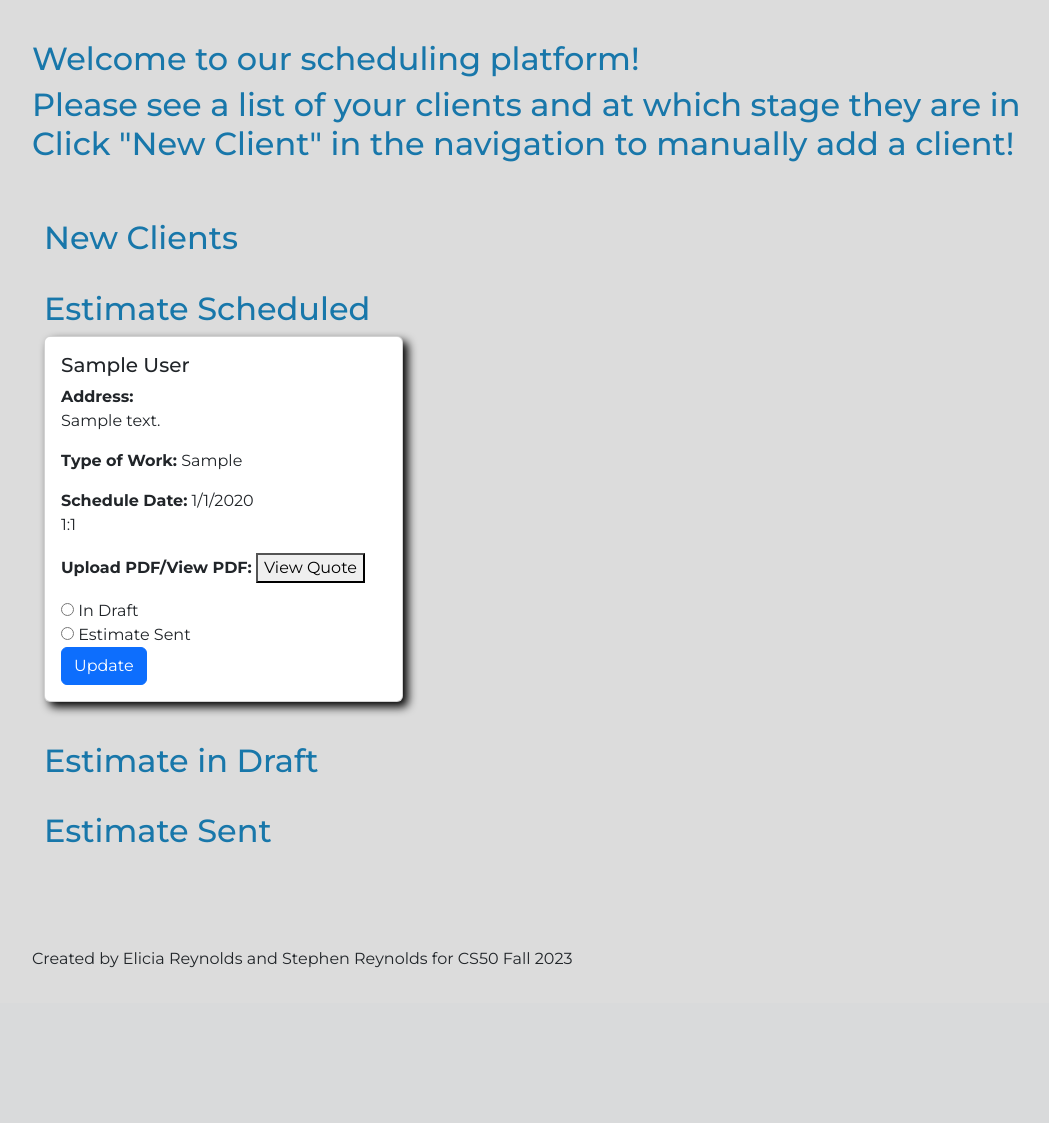
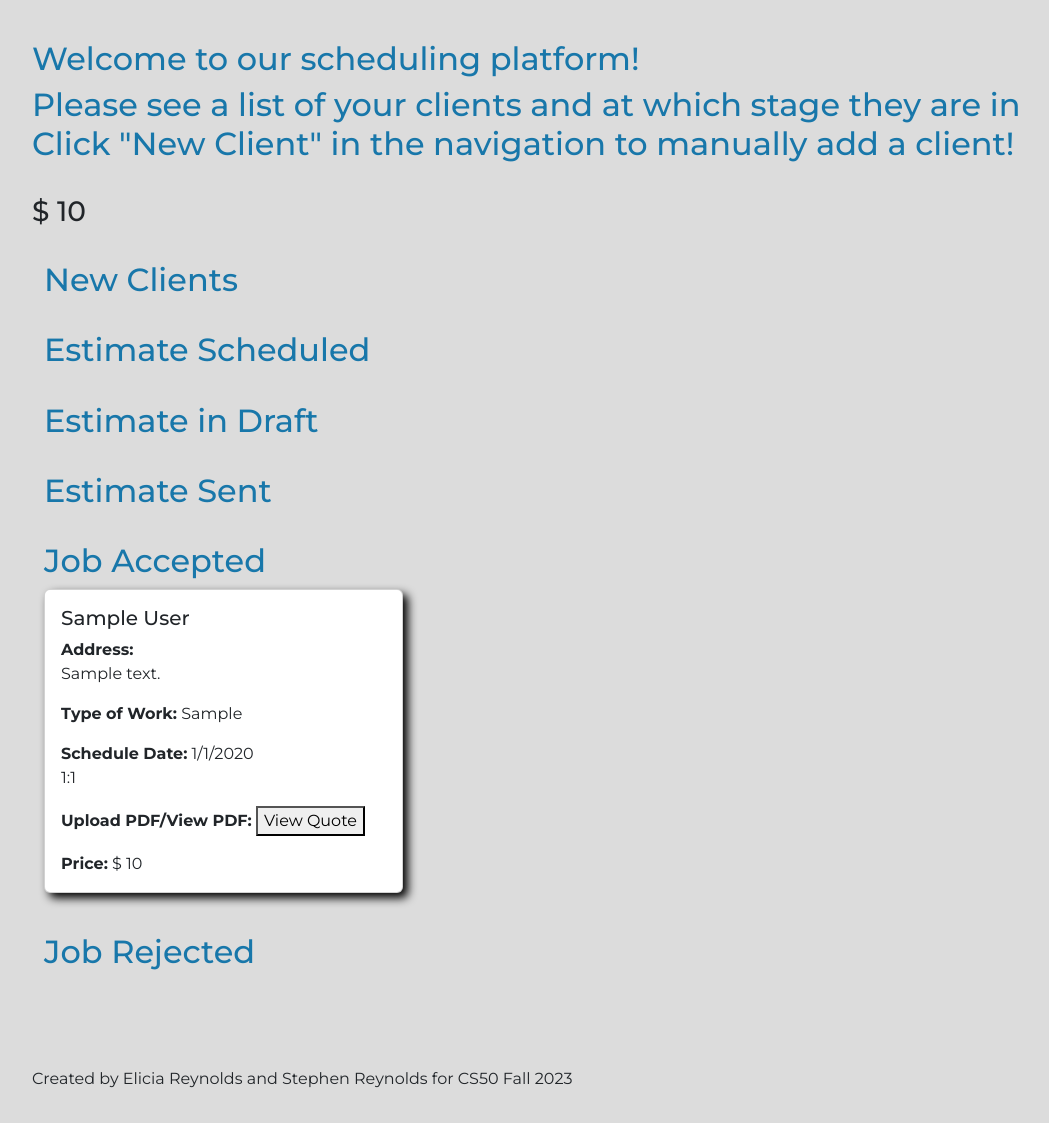
Before and after one commit to stephen0220/final_project, a Flask app: page /home in a window 1280 px wide. Shown: the part 126-1249 px from the top of the page, without its empty margins (0-1049 px from the left). Before the commit the page ends 1094 px from the top, so only its background shows below. Run offline with Flask 3, Linux system fonts and the light colour scheme; the visitor is signed in with stand-in values (Sample User, id 1); tables that the repository leaves empty hold one stand-in row (values such as "Sample post").

Commit message:
everything on the home page works

```diff
--- a/app.py
+++ b/app.py
@@ -186,7 +186,9 @@ def home():
         scheduled = []
         draft = []
         sent = []
-        #won = []
+        won = []
+        lost = []
+        total = 0
 
 
 
@@ -199,6 +201,7 @@ def home():
             day = None
             hour = None
             minute = None
+            price = 0
 
             if client['month'] is not None:
                 scheduled.append(client)
@@ -218,8 +221,28 @@ def home():
 
             if client["status"] == 'sent':
                 sent.append(client)
+                if client in scheduled:
+                    scheduled.remove(client)
                 if client in draft:
                     draft.remove(client)
+
+            if client["status"] == 'won':
+                won.append(client)
+                if client in sent:
+                    sent.remove(client)
+                if client in scheduled:
+                    scheduled.remove(client)
+
+            if client["status"] == 'lost':
+                lost.append(client)
+                if client in sent:
+                    sent.remove(client)
+
+            if client["price"] is not None and client["price"] != 0:
+                price = int(client["price"])
+                total += price
+
+
 
 
 
@@ -229,8 +252,8 @@ def home():
         print(len(new))
         print(len(scheduled))
         print(len(draft))
-        #print(won)
-        #print(lost)
+        print(len(won))
+        print(len(lost))
 
 
     except Exception as e:
@@ -238,7 +261,7 @@ def home():
 
     finally:
         c.close()
-    return render_template("home.html", new = new, clients=clients, scheduled = scheduled, draft = draft, sent = sent)
+    return render_template("home.html", new = new, clients=clients, scheduled = scheduled, draft = draft, sent = sent, won = won, lost = lost, total = total)
 
 @app.route('/update_status', methods=['POST'])
 def update_status():
@@ -259,6 +282,27 @@ def update_status():
         c.close()
 
     return redirect('/home')
+
+@app.route('/add_price', methods=['POST'])
+def add_price():
+    try:
+        db = get_db()
+        c = db.cursor()
+
+        selected_id = int(request.form.get('client_id'))
+        price = int(request.form.get('price'))
+
+        # Update the 'status' in the 'contacts' table
+        c.execute("UPDATE contacts SET price = ? WHERE contacts_id = ?", (price, selected_id))
+        db.commit()
+    except Exception as e:
+        return f"Error: {str(e)}"
+
+    finally:
+        c.close()
+
+    return redirect('/home')
+
 
 
 
@@ -285,7 +329,7 @@ def delete_client():
         c.close()
 
     print("Client deleted!")
-    return redirect("/")
+    return redirect("/home")
 
 
 @app.route('/schedule', methods=["GET", "POST"])
--- a/templates/home.html
+++ b/templates/home.html
@@ -8,6 +8,7 @@
         Click "New Client" in the navigation to manually add a client!
     </h2>
     <br>
+    <h3>$ {{total}}</h3>
     <br>
     <div class="container clients">
         <div class="row">
@@ -44,6 +45,8 @@
                         <p class="card-text"><strong>Schedule Date:</strong> {{client.month}}/{{client.day}}/{{client.year}}<br>
                             {{client.hour}}:{{client.minute}}</p>
                         <p class="card-text"><strong>Upload PDF/View PDF:</strong> <button>View Quote</button></p>
+
+                    </div>
                     <form action="{{ url_for('update_status') }}" method="post">
                         <input type="radio" name="status" value="draft">
                         <label for="draft">In Draft</label>
@@ -54,7 +57,10 @@
                         <input type="hidden" name="client_id" value="{{ client['contacts_id'] }}">
                         <button type="submit" class="btn btn-primary">Update</button>
                     </form>
-                    </div>
+                    <form action="{{ url_for('delete_client') }}" method="post">
+                        <input type="hidden" name="contact_id" value="{{client.contacts_id}}">
+                        <button class="btn btn-primary" type="submit">Delete Client</button>
+                    </form>
                 </div>
                 {% endfor %}
             </div>
@@ -100,11 +106,11 @@
                             {{client.hour}}:{{client.minute}}</p>
                         <p class="card-text"><strong>Upload PDF/View PDF:</strong> <button>View Quote</button></p>
                         <form action="{{ url_for('update_status') }}" method="post">
-                            <input type="radio" name="status" value="draft">
-                            <label for="draft">In Draft</label>
+                            <input type="radio" name="status" value="won">
+                            <label for="draft">Quote Accepted</label>
                             <br>
-                            <input type="radio" name="status" value="sent">
-                            <label for="sent">Estimate Sent</label>
+                            <input type="radio" name="status" value="lost">
+                            <label for="sent">Quote Rejected</label>
                             <br>
                             <input type="hidden" name="client_id" value="{{ client['contacts_id'] }}">
                             <button type="submit" class="btn btn-primary">Update</button>
@@ -115,6 +121,56 @@
             </div>
 
         </div>
+        <div class="row">
+            <div class="col-md-4 mb-4">
+                <h2>Job Accepted</h2>
+                {% for client in won %}
+                <div class="card">
+                    <div class="card-body">
+                        <h5 class="card-title">{{client.first_name}} {{client.last_name}}</h5>
+                        <p class="card-text"><strong>Address:</strong><br> {{client.address}}</p>
+                        <p class="card-text"><strong>Type of Work:</strong> {{client.work_type}}</p>
+                        <p class="card-text"><strong>Schedule Date:</strong> {{client.month}}/{{client.day}}/{{client.year}}<br>
+                            {{client.hour}}:{{client.minute}}</p>
+                        <p class="card-text"><strong>Upload PDF/View PDF:</strong> <button>View Quote</button></p>
+                        {% if client.price %}
+                        <p class="card-text"><strong>Price:</strong> $ {{client.price}}</p>
+                        {% else %}
+                        <form action="{{ url_for('add_price') }}" method="post">
+                            <input type="number" id = "price" name="price">
+                            <label for="price">Job Price</label>
+                            <input type="hidden" name="client_id" value="{{ client['contacts_id'] }}">
+                            <button type="submit" class="btn btn-primary">Add Price</button>
+                        </form>
+                        {% endif %}
+                    </div>
+                </div>
+                {% endfor %}
+            </div>
+
+        </div>
+        <div class="row">
+            <div class="col-md-4 mb-4">
+                <h2>Job Rejected</h2>
+                {% for client in lost %}
+                <div class="card">
+                    <div class="card-body">
+                        <h5 class="card-title">{{client.first_name}} {{client.last_name}}</h5>
+                        <p class="card-text"><strong>Address:</strong><br> {{client.address}}</p>
+                        <p class="card-text"><strong>Type of Work:</strong> {{client.work_type}}</p>
+                        <p class="card-text"><strong>Schedule Date:</strong> {{client.month}}/{{client.day}}/{{client.year}}<br>
+                            {{client.hour}}:{{client.minute}}</p>
+                        <p class="card-text"><strong>Upload PDF/View PDF:</strong> <button>View Quote</button></p>
+                    </div>
+                    <form action="{{ url_for('delete_client') }}" method="post">
+                        <input type="hidden" name="contact_id" value="{{client.contacts_id}}">
+                        <button class="btn btn-primary" type="submit">Delete Client</button>
+                    </form>
+                </div>
+                {% endfor %}
+            </div>
+
+        </div>
 
     </div>
 
```
Also changed, not shown: 2 other files. Lines whose indentation alone changed are shown as unchanged.
